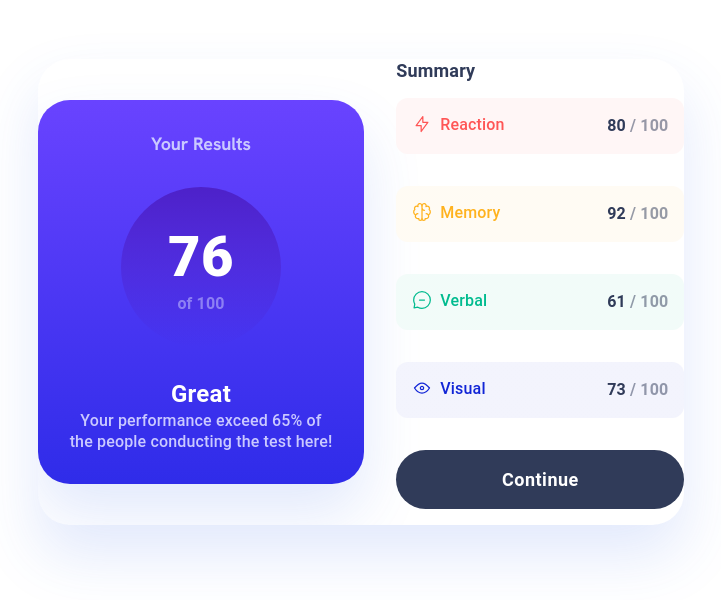
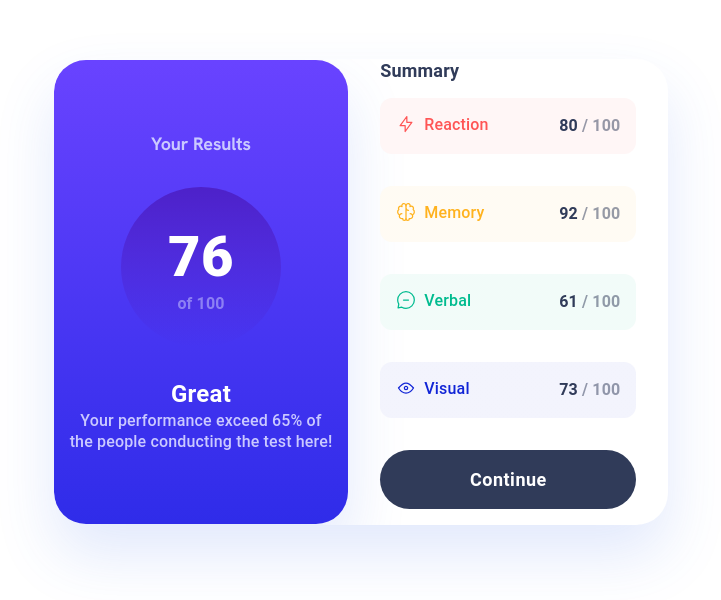
Before and after one commit to mckoyd/wolf-summary-component, a React app: page /#/ in a window 1280 px wide. Shown: the part 108-708 px from the top of the page, without its empty margins (279-1000 px from the left). Built offline with nearby package versions, Linux system fonts and the light colour scheme.

Commit message:
makes btn responsive

```diff
--- a/src/pages/Homepage.tsx
+++ b/src/pages/Homepage.tsx
@@ -40,8 +40,7 @@ const Homepage: React.FC = () => {
             item
             container
             direction={"column"}
-            padding={matchesLG ? 0 : "2em"}
-            paddingLeft={matchesLG ? "2em" : undefined}
+            padding={matchesLG ? "0 2em" : "2em"}
             width={matchesLG ? "20em" : undefined}
           >
             <Typography
--- a/src/styles/resultsContainer.ts
+++ b/src/styles/resultsContainer.ts
@@ -10,6 +10,7 @@ export const useResultContainerStyles = tss.create(({ theme }) => ({
     color: theme.palette.common.white,
     [theme.breakpoints.up("lg")]: {
       borderRadius: "32px",
+      padding: "3.5em 0",
     },
   },
   resultsCircle: {
```
